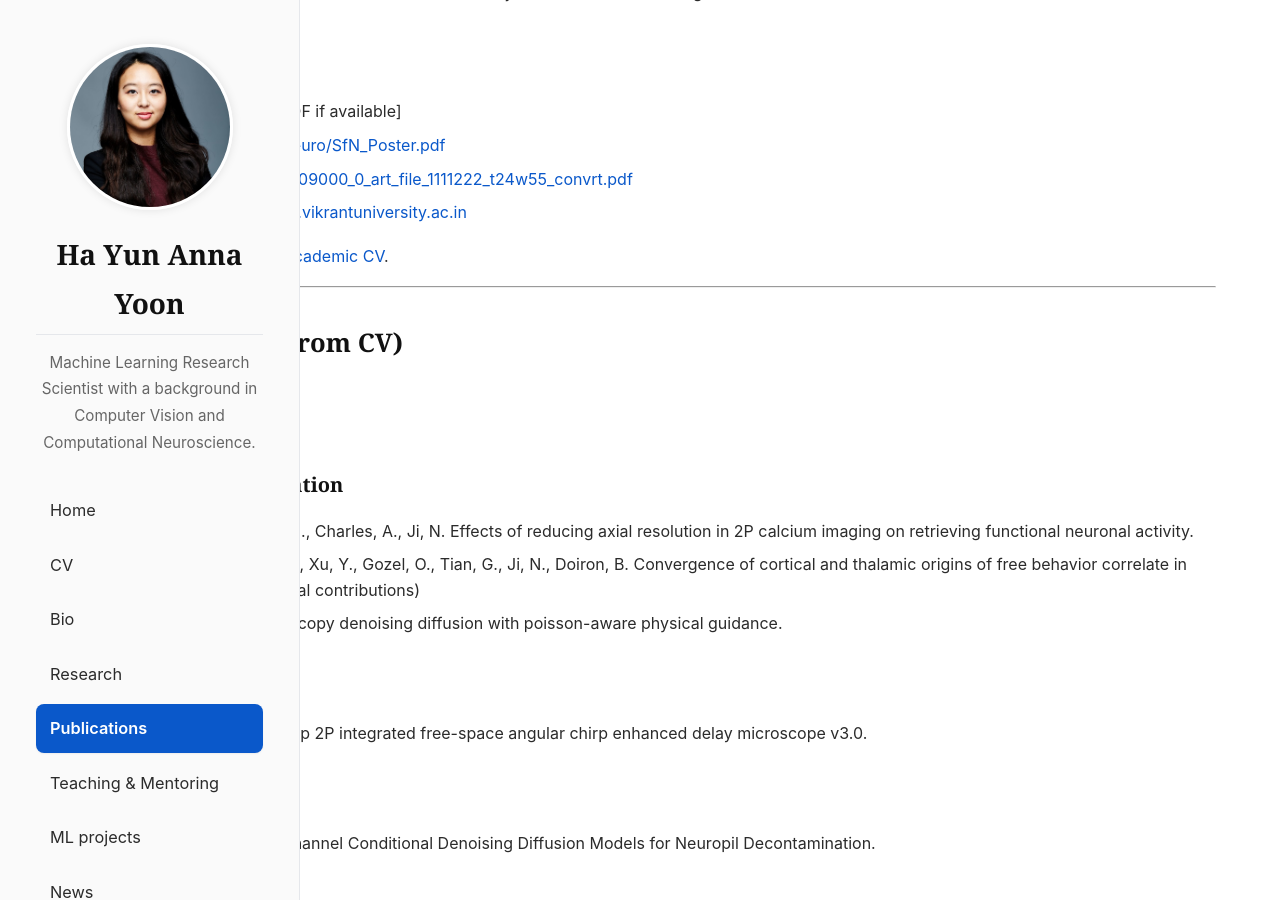
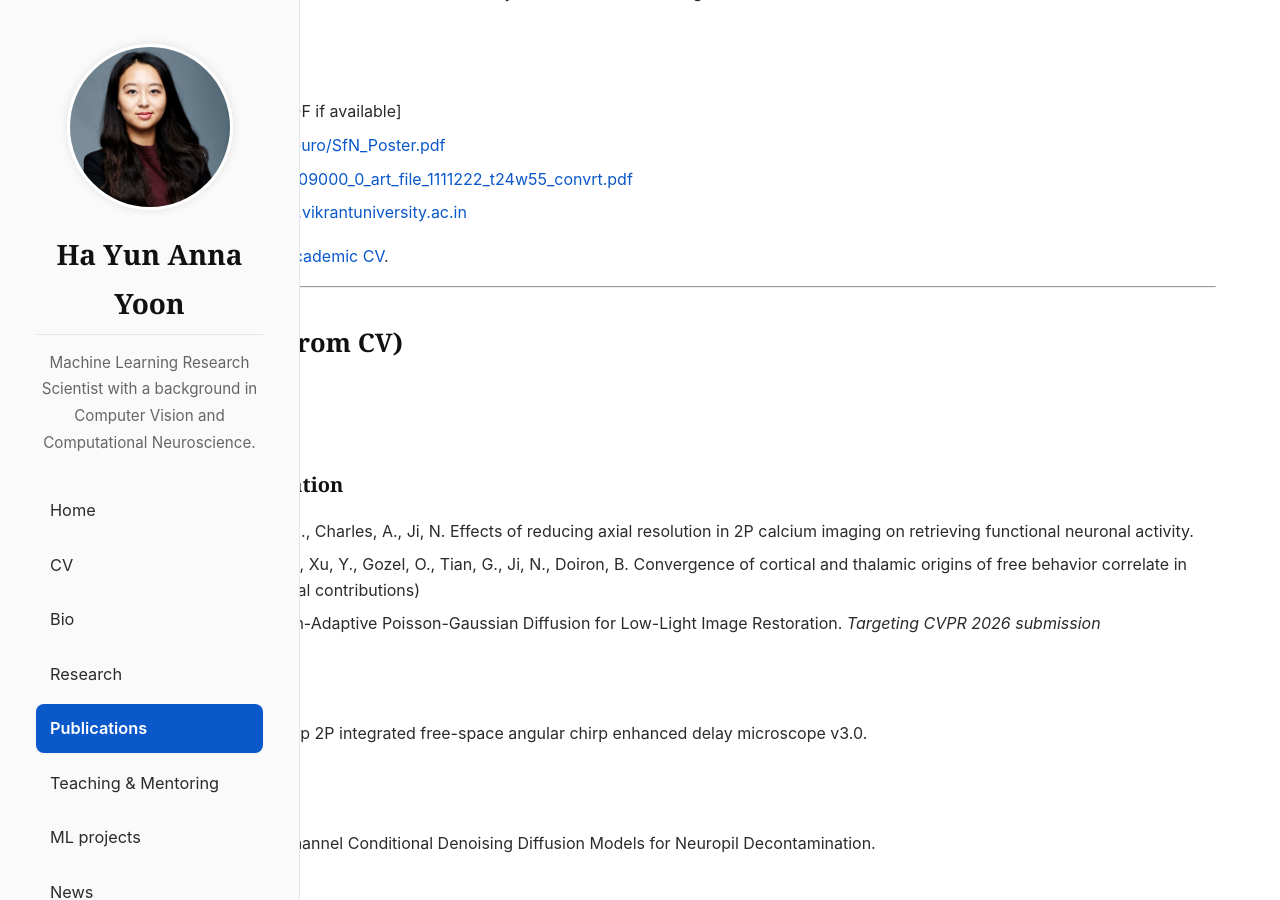
Before and after one commit to annahayoon/annahayoon.github.io, a Jekyll site: the page built from publications.md, in a window 1280 px wide and 900 px high, scrolled down 811 px. Built offline with Jekyll 4.4.1, drawn with Linux system fonts in a browser that asks for light colours.

Commit message:
updated cv

```diff
--- a/publications.md
+++ b/publications.md
@@ -41,7 +41,7 @@ For full bibliography, see the [Academic CV](/cv.html).
 ### Manuscripts in Preparation
 - **Yoon, H.A.**, Ferrer-Imbert, G., Charles, A., Ji, N. Effects of reducing axial resolution in 2P calcium imaging on retrieving functional neuronal activity.
 - Yu, P.*, **Yoon, H.A.**\*, Yang, Y.*, Xu, Y., Gozel, O., Tian, G., Ji, N., Doiron, B. Convergence of cortical and thalamic origins of free behavior correlate in mouse V1. (* = denotes equal contributions)
-- **Yoon, H.A.**, Hong, J. Microscopy denoising diffusion with poisson-aware physical guidance.
+- **Yoon, H.A.**, Hong, J. Domain-Adaptive Poisson-Gaussian Diffusion for Low-Light Image Restoration. *Targeting CVPR 2026 submission*
 
 ### Work Completed
 - Simulate, design and develop 2P integrated free-space angular chirp enhanced delay microscope v3.0.
```
Also changed, not shown: 3 other files.
